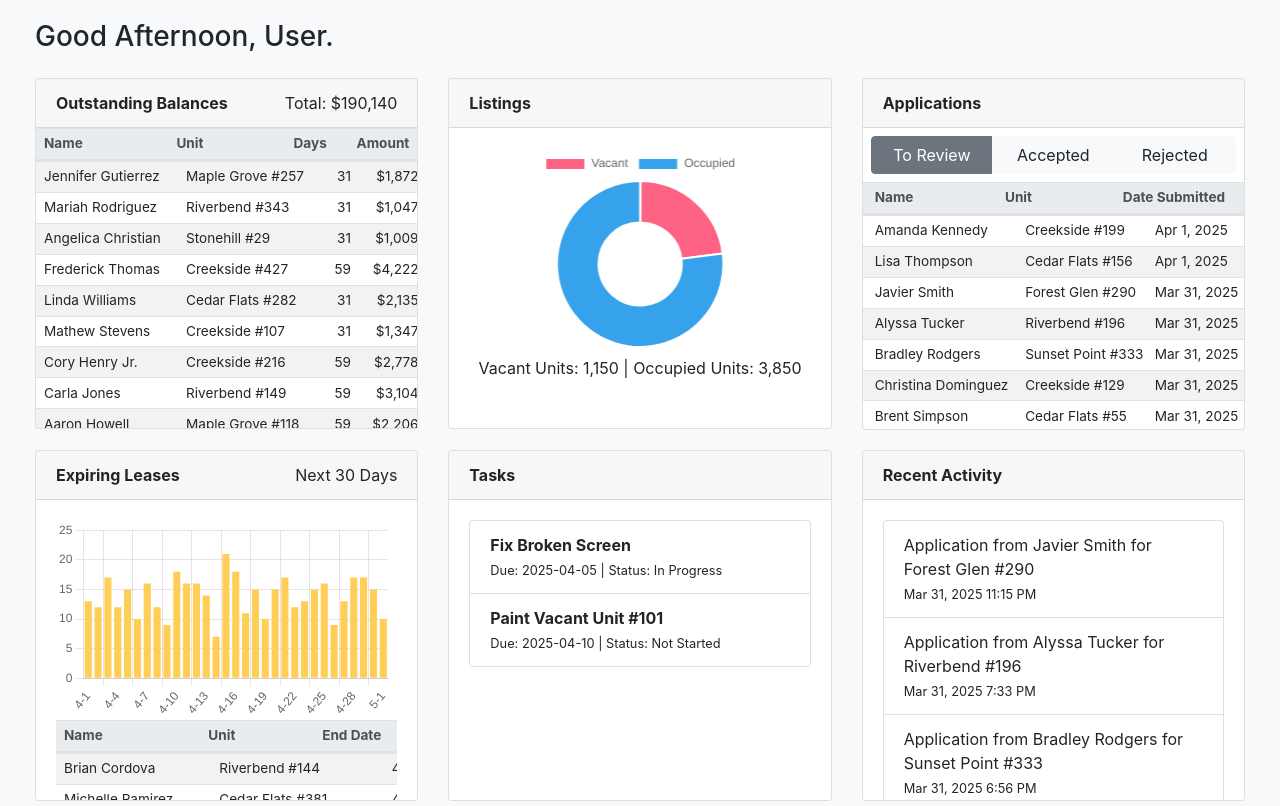
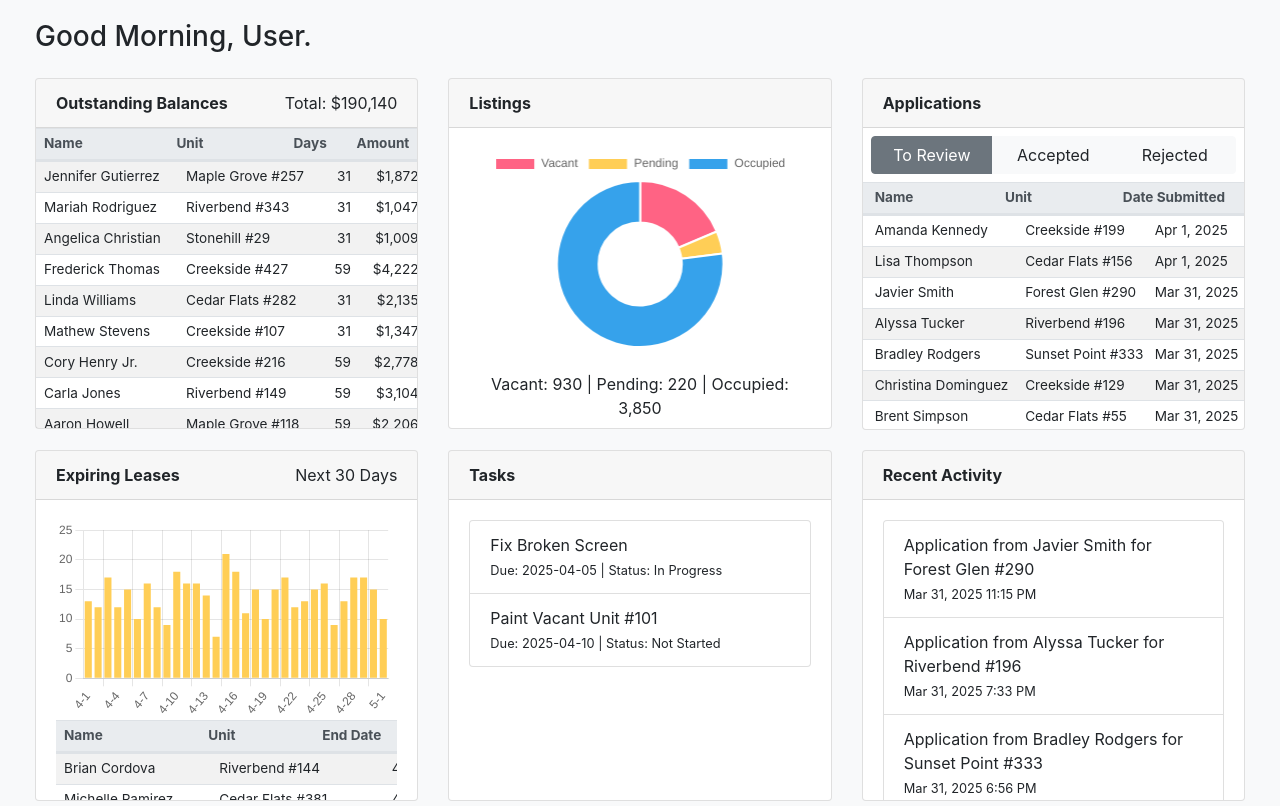
Before and after one commit to scottgriffinm/Lease-Tracker, a Django app: page / in a window 1280 px wide. Shown: the top 806 px of the page. Run offline with Django 5.2, Linux system fonts and the light colour scheme; data comes from the database, SQL or seed files in the repository; both versions use the stored data as it was after the commit; lists and menus that the app fills with data are empty; some libraries are stand-ins or nearby versions.

Commit message:
Listing chart styling, custom greeting

```diff
--- a/property_management/rentals/templates/rentals/dashboard.html
+++ b/property_management/rentals/templates/rentals/dashboard.html
@@ -69,7 +69,7 @@
 <body>
 
     <div class="container-fluid">
-        <h3 class="mb-4">Good Afternoon, User.</h3>
+        <h3 class="mb-4" id="greeting">Hello, User.</h3>
 
         <!-- Row 1 -->
         <div class="row">
@@ -122,9 +122,10 @@
                         <div class="chart-container">
                             <canvas id="rentalChart"></canvas>
                         </div>
-                        <p class="mt-2">
-                            Vacant Units: {{ vacant_count|intcomma }} |
-                            Occupied Units: {{ occupied_count|intcomma }}
+                        <p class="mt-4">
+                            Vacant: {{ vacant_no_apps_count|intcomma }} |
+                            Pending: {{ vacant_with_apps_count|intcomma }} |
+                            Occupied: {{ occupied_count|intcomma }}
                         </p>
                     </div>
                 </div>
@@ -228,7 +229,7 @@
                         <ul class="list-group">
                             {% for task in tasks %}
                             <li class="list-group-item">
-                                <strong>{{ task.title }}</strong><br>
+                                <span>{{ task.title }}</span><br>
                                 <small>Due: {{ task.due_date }} | Status: {{ task.status }}</small>
                             </li>
                             {% endfor %}
@@ -262,6 +263,28 @@
     <!-- JavaScript Libraries -->
     <script src="https://code.jquery.com/jquery-3.5.1.slim.min.js"></script>
     <script src="https://stackpath.bootstrapcdn.com/bootstrap/4.5.2/js/bootstrap.min.js"></script>
+
+    <!-- Custom Greeting -->
+    <script>
+        document.addEventListener('DOMContentLoaded', function () {
+            const now = new Date();
+            const hour = now.getHours();
+            let greeting = "Hello";
+
+            if (hour < 12) {
+                greeting = "Good Morning";
+            } else if (hour < 17) {
+                greeting = "Good Afternoon";
+            } else {
+                greeting = "Good Evening";
+            }
+
+            const greetingElement = document.getElementById('greeting');
+            if (greetingElement) {
+                greetingElement.textContent = `${greeting}, User.`;
+            }
+        });
+    </script>
 
     <!-- Table Sorting: Applications (also selector button handling) -->
     <script>
@@ -445,12 +468,12 @@
         var rentalChart = new Chart(ctx1, {
             type: 'doughnut',
             data: {
-                labels: ['Vacant', 'Occupied'],
-                datasets: [{
-                    data: [{{ vacant_count }}, {{ occupied_count }}],
-            backgroundColor: ['#FF6384', '#36A2EB']
-        }]
-            },
+    labels: ['Vacant', 'Pending', 'Occupied'],
+    datasets: [{
+        data: [{{ vacant_no_apps_count }}, {{ vacant_with_apps_count }}, {{ occupied_count }}],
+        backgroundColor: ['#FF6384', '#FFCE56', '#36A2EB']
+    }]
+},
         options: {
             maintainAspectRatio: false,
                 responsive: true
--- a/property_management/rentals/views.py
+++ b/property_management/rentals/views.py
@@ -15,9 +15,18 @@ def dashboard(request):
     outstanding_leases = list(leases)
     total_outstanding = sum(lease.outstanding_balance for lease in leases)
 
-    # Rental listings: vacant vs occupied
+    # Rental listings breakdown
     occupied_count = Unit.objects.filter(is_occupied=True).count()
-    vacant_count = Unit.objects.filter(is_occupied=False).count()
+
+    # Vacant units
+    vacant_units = Unit.objects.filter(is_occupied=False)
+
+    # Vacant units with pending apps
+    pending_units = Application.objects.filter(status='pending').values_list('unit_id', flat=True)
+    vacant_with_apps_count = vacant_units.filter(id__in=pending_units).count()
+
+    # Truly vacant (no pending apps)
+    vacant_no_apps_count = vacant_units.exclude(id__in=pending_units).count()
 
     # Rental applications
     rental_applications = Application.objects.select_related('unit__property').order_by('-submitted_on')
@@ -70,13 +79,15 @@ def dashboard(request):
     # Sort and get the most recent 10 past events
     recent_activity = sorted(recent_activity, key=lambda x: x['timestamp'], reverse=True)[:10]
     recent_activity_messages = [
-    {'message': entry['message'], 'timestamp': entry['timestamp']} for entry in recent_activity
+        {'message': entry['message'], 'timestamp': entry['timestamp']} for entry in recent_activity
     ]
+
     context = {
         'outstanding_balances': outstanding_leases,
         'total_outstanding': total_outstanding,
         'occupied_count': occupied_count,
-        'vacant_count': vacant_count,
+        'vacant_with_apps_count': vacant_with_apps_count,
+        'vacant_no_apps_count': vacant_no_apps_count,
         'rental_applications': rental_applications,
         'expiring_leases': expiring_leases,
         'expiring_leases_distribution': json.dumps(expiring_distribution),
```
Also changed, not shown: property_management/rentals/management/commands/seed_data.py (+9 -4 lines), property_management/db.sqlite3.
